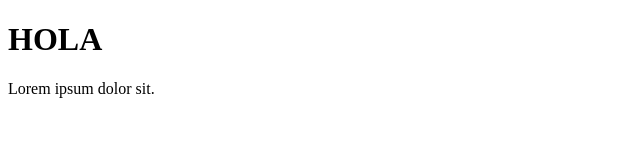
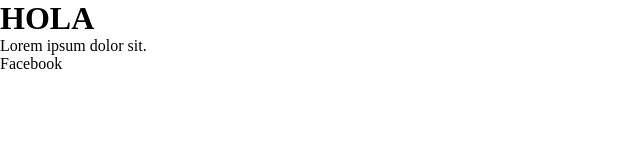
Before and after one commit to josefina-inurrategui/pandatronic, a plain HTML site: page index.html in a window 1280 px wide. Shown: the whole page, without its empty margins (0-640 px from the left). Drawn offline with Linux system fonts and the light colour scheme.

Commit message:
Agregue anchor

```diff
--- a/index.html
+++ b/index.html
@@ -10,5 +10,7 @@
 <body>
     <h1>HOLA</h1>
     <p>Lorem ipsum dolor sit.</p>
+
+    <a>Facebook</a>
 </body>
 </html>
--- a/style.css
+++ b/style.css
@@ -0,0 +1,4 @@
+*{
+    margin: 0;
+    padding: 0;
+}
```
